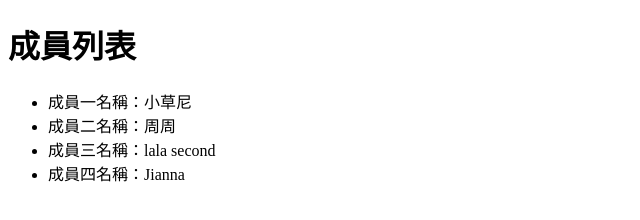
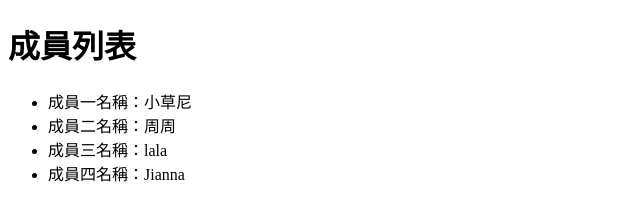
Before and after one commit to S0114sunny/Team-git-practise, a plain HTML site: page index.html in a window 1280 px wide. Shown: the full height of the page, 0-640 px from the left. Drawn offline with Linux system fonts and the light colour scheme.

Commit message:
Revert "分支Ｃ第二次"

```diff
--- a/index.html
+++ b/index.html
@@ -10,7 +10,7 @@
     <ul>
         <li>成員一名稱：小草尼</li>
         <li>成員二名稱：周周</li>
-        <li>成員三名稱：lala second</li>
+        <li>成員三名稱：lala</li>
         <li>成員四名稱：Jianna</li>
     </ul>
 </body>
```
